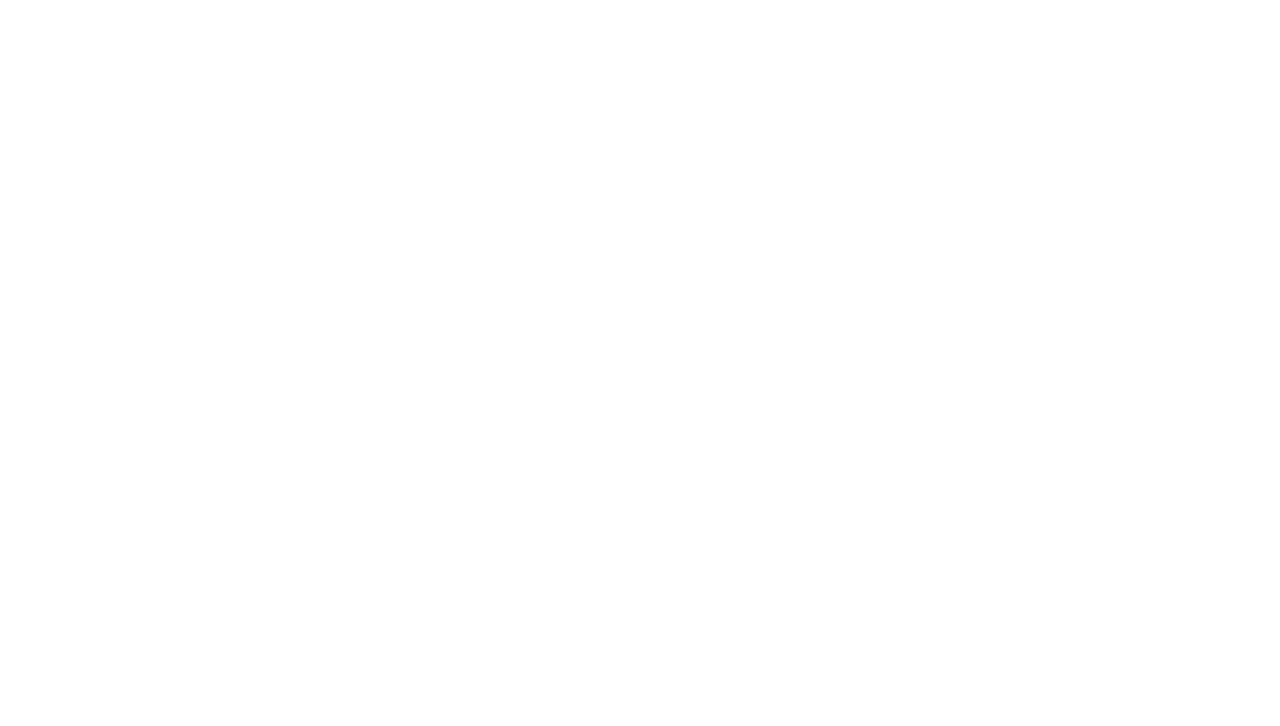
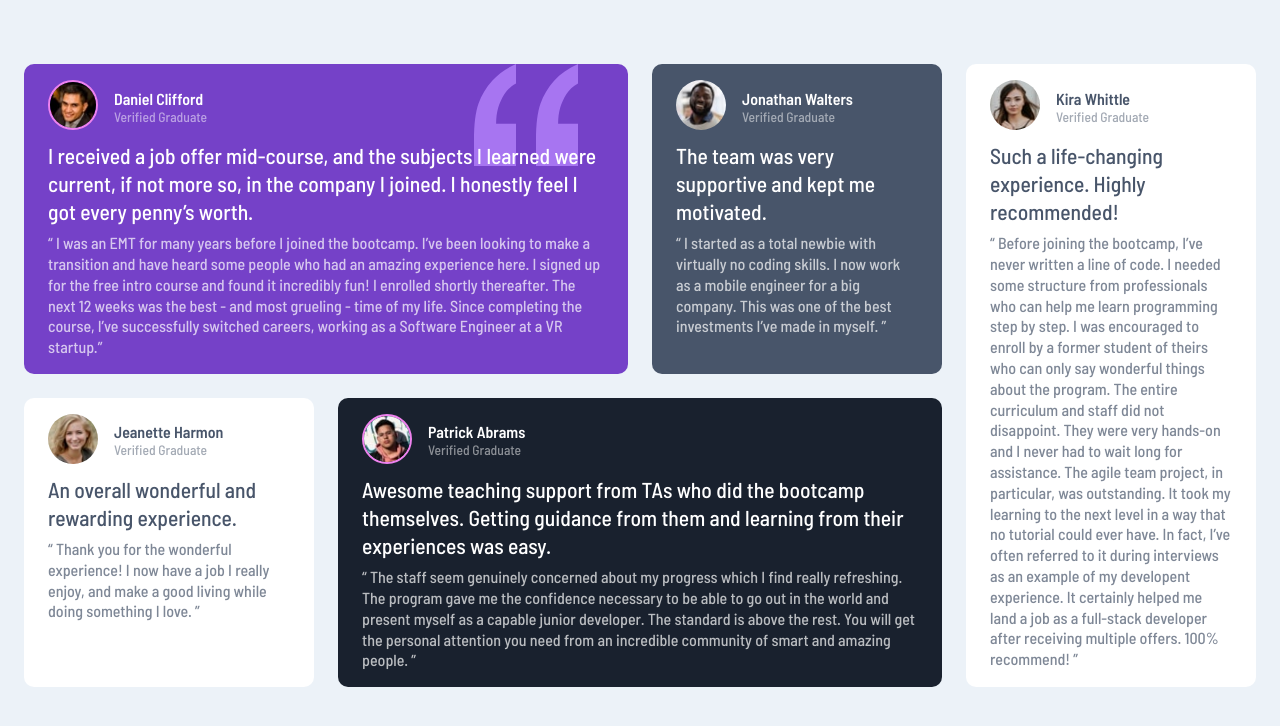
Before and after one commit to Joey690152/Frontend-Mentor-Grid-challange, a plain HTML site: page index.html in a window 1280 px wide. Drawn offline with Linux system fonts and the light colour scheme.

Commit message:
grid complete & responsive

```diff
--- a/index.html
+++ b/index.html
@@ -8,6 +8,90 @@
   <title>Testimonial Grid</title>
 </head>
 <body>
+  <div class="testimonials-grid">
+    <article class="testimonials quotes bg-violet">
+      <div class="flex">
+        <div>
+          <img src="./images/image-daniel.jpg" alt="">
+        </div>
+        <div class="title">
+          <h3>Daniel Clifford</h3>
+          <span class="opacity-50">Verified Graduate</span>
+        </div>
+      </div>
+      <p> I received a job offer mid-course, and the subjects I learned were current, if not more so, in the company I joined. I honestly feel I got every penny’s worth.
+      </p>
+      <p class="opacity-70">“ I was an EMT for many years before I joined the bootcamp. I’ve been looking to make a transition and have heard some people who had an amazing experience here. I signed up
+      for the free intro course and found it incredibly fun! I enrolled shortly thereafter.
+      The next 12 weeks was the best - and most grueling - time of my life. Since completing
+      the course, I’ve successfully switched careers, working as a Software Engineer at a VR startup.”
+      </p>
 
+    </article>
+    <article class="testimonials bg-grey">
+      <div class="flex">
+        <div>
+          <img src="./images/image-jonathan.jpg" alt="">
+        </div>
+        <div class="title">
+          <h3>Jonathan Walters</h3>
+          <span class="opacity-50">Verified Graduate</span>
+        </div>
+      </div>
+      <p> The team was very supportive and kept me motivated.
+      </p>
+      <p class="opacity-70">“ I started as a total newbie with virtually no coding skills. I now work as a mobile engineer for a big company. This was one of the best investments I’ve made in myself. ”
+      </p>
+
+    </article>
+    <article class="testimonials bg-white">
+      <div class="flex">
+        <div>
+          <img src="./images/image-jeanette.jpg" alt="">
+        </div>
+        <div class="title">
+          <h3>Jeanette Harmon</h3>
+          <span class="opacity-50">Verified Graduate</span>
+        </div>
+      </div>
+      <p>An overall wonderful and rewarding experience.
+      </p>
+      <p class="opacity-70"> “ Thank you for the wonderful experience! I now have a job I really enjoy, and make a good living while doing something I love. ”
+      </p>
+
+    </article>
+    <article class="testimonials bg-black">
+      <div class="flex">
+        <div>
+          <img src="./images/image-patrick.jpg" alt="">
+        </div>
+        <div class="title">
+          <h3>Patrick Abrams</h3>
+          <span class="opacity-50">Verified Graduate</span>
+        </div>
+      </div>
+      <p> Awesome teaching support from TAs who did the bootcamp themselves. Getting guidance from them and learning from their experiences was easy.
+      </p>
+      <p class="opacity-70"> “ The staff seem genuinely concerned about my progress which I find really refreshing. The program gave me the confidence necessary to be able to go out in the world and present myself as a capable junior developer. The standard is above the rest. You will get the personal attention you need from an incredible community of smart and amazing people. ”
+      </p>
+
+    </article>
+    <article class="testimonials bg-white">
+      <div class="flex">
+        <div>
+          <img src="./images/image-kira.jpg" alt="">
+        </div>
+        <div class="title">
+          <h3>Kira Whittle</h3>
+          <span class="opacity-50">Verified Graduate</span>
+        </div>
+      </div>
+      <p>Such a life-changing experience. Highly recommended!
+      </p>
+      <p class="opacity-70"> “ Before joining the bootcamp, I’ve never written a line of code. I needed some structure from professionals who can help me learn programming step by step. I was encouraged to enroll by a former student of theirs who can only say wonderful things about the program. The entire curriculum and staff did not disappoint. They were very hands-on and I never had to wait long for assistance. The agile team project, in particular, was outstanding. It took my learning to the next level in a way that no tutorial could ever have. In fact, I’ve often referred to it during interviews as an example of my developent experience. It certainly helped me land a job as a full-stack developer after receiving multiple offers. 100% recommend! ”
+      </p>
+
+    </article>
+  </div>
 </body>
 </html>
--- a/styles.css
+++ b/styles.css
@@ -0,0 +1,167 @@
+@import url('https://fonts.googleapis.com/css2?family=Barlow+Semi+Condensed:ital,wght@0,500;0,600;1,500;1,600&display=swap');
+
+:root {
+  --violet: hsl(263, 55%, 52%);
+  --dgrey: hsl(217, 19%, 35%);
+  --dblack: hsl(219, 29%, 14%);
+  --white: hsl(0, 0%, 100%);
+  --lgrey: hsl(0, 0%, 81%);
+  --lgrey-blue: hsl(210, 46%, 95%);
+  --ff-barlow: 'Barlow Semi Condensed', sans-serif;
+}
+
+* {
+  padding: 0;
+  margin: 0;
+  box-sizing: border-box;
+}
+
+html {
+  background-color: var(--lgrey-blue);
+}
+
+.testimonials-grid {
+  margin: 4rem 1.5rem;
+  font-family: var(--ff-barlow);
+  display: grid;
+  gap: 1.5rem;
+  grid-auto-columns: 1fr;
+  grid-template-areas:
+  'one'
+  'two'
+  'three'
+  'four'
+  'five';
+}
+
+.testimonials-grid .testimonials:nth-child(1) {
+  grid-area: one;
+}
+.testimonials-grid .testimonials:nth-child(2) {
+  grid-area: two;
+}
+.testimonials-grid .testimonials:nth-child(3) {
+  grid-area: three;
+}
+.testimonials-grid .testimonials:nth-child(4) {
+  grid-area: four;
+}
+.testimonials-grid .testimonials:nth-child(5) {
+  grid-area: five;
+}
+
+
+.testimonials-grid .testimonials {
+  padding: 1rem 1.5rem;
+  border-radius: 10px;
+  color: var(--white);
+}
+
+.testimonials-grid .testimonials .flex {
+  display: flex;
+  background-color: transparent;
+}
+
+.testimonials-grid .testimonials .flex .title {
+  margin: auto;
+}
+
+.testimonials-grid .testimonials .flex .opacity-50 {
+  opacity: 50%;
+}
+
+.testimonials-grid .testimonials .opacity-70 {
+  opacity: 70%;
+}
+
+.testimonials-grid .testimonials p:first-of-type {
+  font-size: 1.35rem;
+}
+
+.testimonials-grid .testimonials p {
+  margin-top: 0.5rem;
+  line-height: 1.3;
+}
+
+.testimonials-grid .testimonials .flex img {
+  border-radius: 50%;
+  width: 50px;
+}
+
+.testimonials-grid .bg-violet img, .bg-black img {
+  border: 2px solid violet;
+}
+
+
+.testimonials-grid .testimonials .flex .title {
+  margin-left: 1rem;
+  font-size: 0.85rem;
+}
+
+.testimonials-grid .bg-violet {
+  background-color: var(--violet);
+}
+
+.testimonials-grid .bg-grey {
+  background-color: var(--dgrey);
+}
+
+.testimonials-grid .bg-white {
+  background-color: var(--white);
+  color: var(--dgrey);
+}
+
+.testimonials-grid .bg-black {
+  background-color: var(--dblack);
+  color: var(--white);
+}
+
+.testimonials-grid .quotes {
+  background-image: url(./images/bg-pattern-quotation.svg);
+  background-repeat: no-repeat;
+  background-position: top right 10%;
+}
+
+@media screen and (min-width: 590px) {
+
+
+  .testimonials-grid {
+    grid-template-areas:
+    'one one'
+    'two three'
+    'five five'
+    'four four';
+  }
+}
+
+@media screen and (min-width: 700px) {
+
+  .testimonials-grid {
+    grid-template-areas:
+    'one one '
+    'two five'
+    'three five'
+    'four four';
+  }
+}
+
+@media screen and (min-width: 850px) {
+
+  .testimonials-grid {
+    grid-template-areas:
+    'one one two '
+    'five five five'
+    'three four four';
+  }
+}
+
+@media screen and (min-width: 1000px) {
+
+  .testimonials-grid {
+    grid-template-areas:
+    'one one two five '
+    'three four four five'
+  }
+
+
+}
```
Also changed, not shown: 3 other files.
